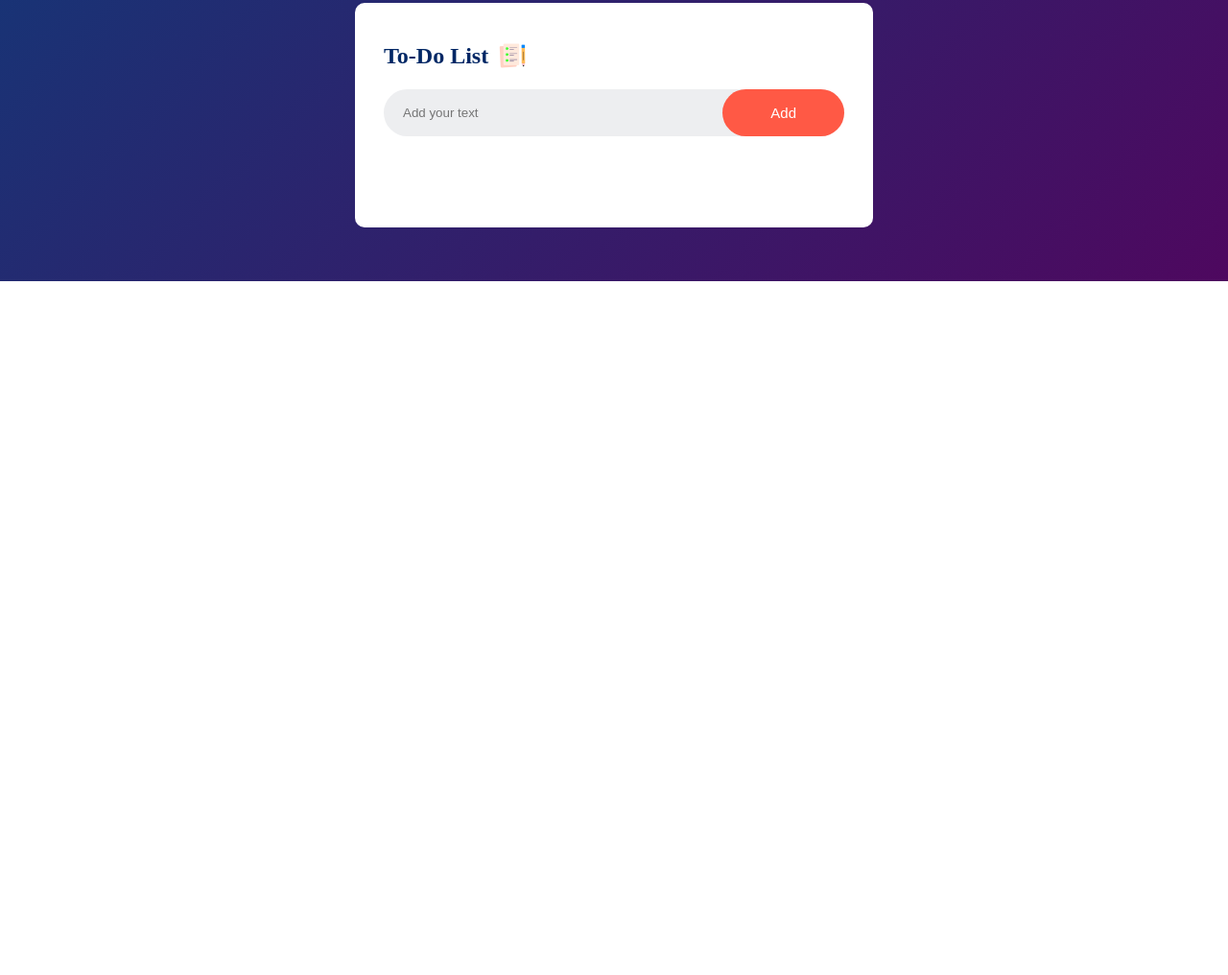
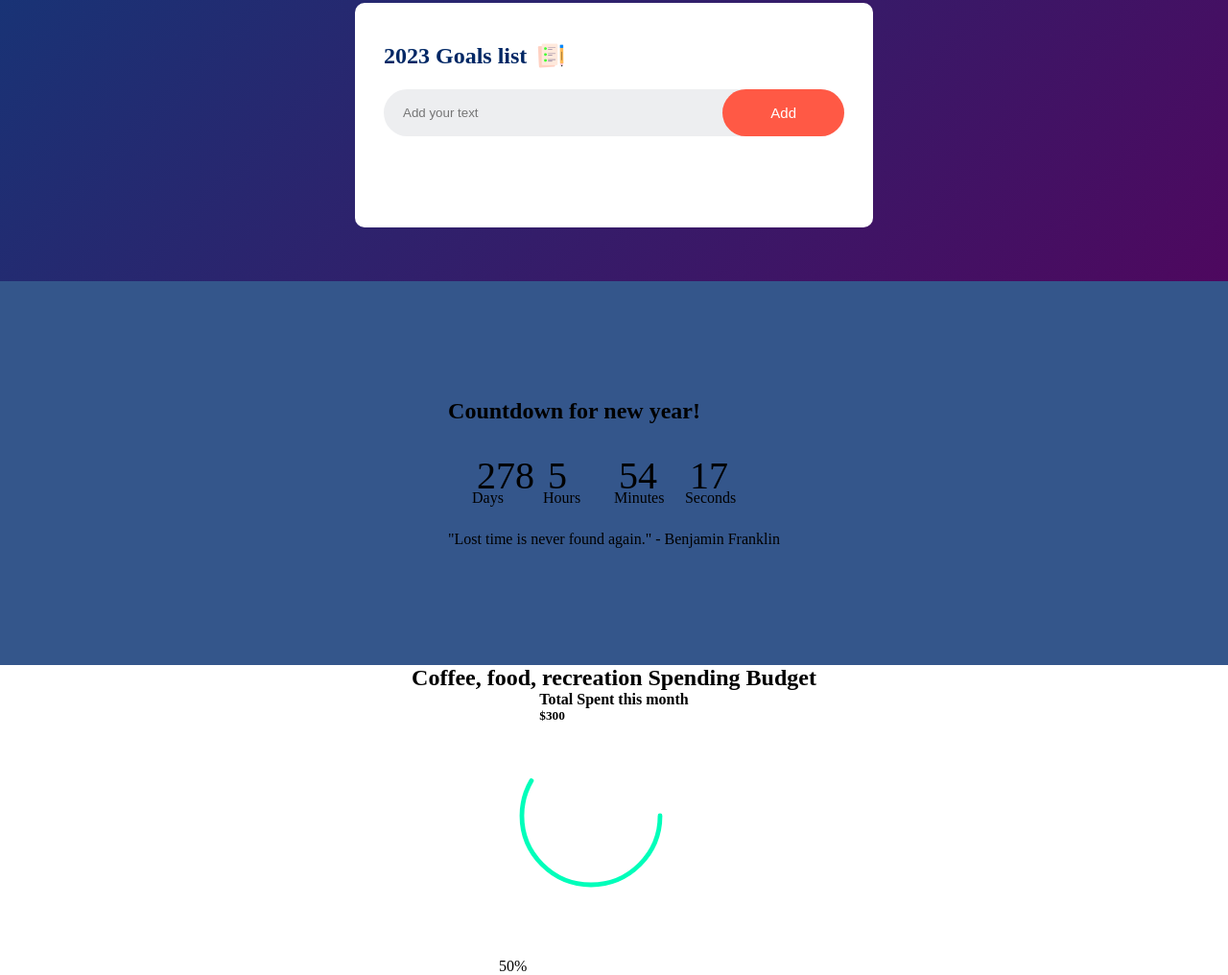
Before and after one commit to EricWeatherington/My-2023-fitness-tracker, a website with bundled scripts: page index.html in a window 1280 px wide. Shown: the part 434-1450 px from the top of the page at 96% size. Before the commit the page ends 800 px from the top, so only its background shows below. Built offline with nearby package versions, Linux system fonts and the light colour scheme.

Commit message:
third commit - add yearly goals/todo list

```diff
--- a/index.html
+++ b/index.html
@@ -48,7 +48,7 @@
 
     <div class="todo-container">
         <div class="todo-app">
-            <h2>To-Do List <img src= "images/icon.png"></h2>
+            <h2>2023 Goals list <img src= "images/icon.png"></h2>
             <div class="row">
                 <input type="text" id="input-box" placeholder="Add your text">
                 <button onclick="addTask()">Add</button>
@@ -62,6 +62,54 @@
         </div>
     </div>
 
+    <!--Date Countdowns -->
+
+    <div class="countdown-container">
+        <div class="countdown-content">
+            <h2 id="newYearMessage">Countdown for new year!</h2>
+            <div class="countdown-time">
+                <div>
+                    <p id="days">00</p>
+                    <span>Days</span>
+                </div>
+                <div>
+                    <p id="hours">00</p>
+                    <span>Hours</span>
+                </div>
+                <div>
+                    <p id="minutes">00</p>
+                    <span>Minutes</span>
+                </div>
+                <div>
+                    <p id="seconds">00</p>
+                    <span>Seconds</span>
+                </div>
+
+            </div>
+            <p>"Lost time is never found again." - Benjamin Franklin</p>
+        </div>
+    </div>
+
+    <!-- Budget App -->
+
+    <div class="budget-container">
+        <div class="budget-content">
+            <h2>Coffee, food, recreation Spending Budget</h2>
+            <div class="spending">
+                <h4>Total Spent this month</h4>
+                <h5>$300</h5>
+            </div>
+            <div class="progress">
+                <svg viewBox="0 0 100 100" xmlns="http://www.w3.org/2000/svg">
+                    <circle cx="40" cy="40" r="30"/>
+                </svg>
+            <div class="number">
+                <p>50%</p>
+            </div>
+            </div>
+        </div>
+    </div>
+
     <script src="index.js"></script>
 </body>
 </html>
--- a/index.js
+++ b/index.js
@@ -120,3 +120,33 @@ function showTask(){
     listContainer.innerHTML = localStorage.getItem("data");
 }
 showTask();
+
+// Countdown for special dates
+
+var coutDownDate = new Date("Jan 1, 2024 00:00:00").getTime();
+
+
+var x = setInterval(function() {
+    var now = new Date().getTime();
+    var distance = coutDownDate - now;
+
+    var days = Math.floor(distance / (1000 * 60 * 60 *24));
+    var hours = Math.floor((distance % (1000 * 60 * 60 * 24)) / (1000 * 60 * 60));
+    var minutes = Math.floor((distance % (1000 * 60 * 60))/ (1000 * 60));
+    var seconds = Math.floor((distance % (1000 * 60)) / 1000);
+
+    document.getElementById("days").innerHTML = days;
+    document.getElementById("hours").innerHTML = hours;
+    document.getElementById("minutes").innerHTML = minutes;
+    document.getElementById("seconds").innerHTML = seconds;
+
+    if(distance < 0) {
+        clearInterval(x);
+        document.getElementById("newYearMessage").innerHTML = "Happy New Year, set some new goals!"
+        document.getElementById("days").innerHTML = "00";
+        document.getElementById("hours").innerHTML = "00";
+        document.getElementById("minutes").innerHTML = "00";
+        document.getElementById("seconds").innerHTML = "00";
+        }
+
+}, 1000);
--- a/style.css
+++ b/style.css
@@ -226,3 +226,66 @@ ul li span{
 ul li span:hover{
   background: #edeef0;
 }
+
+/* Countdown Timer */
+
+.countdown-container{
+  width: 100%;
+  height: 50vh;
+  background: #34568b;
+  display: flex;
+  align-items: center;
+  justify-content: center;
+
+
+}
+
+.countdown-time {
+  display: flex;
+  padding: 10px;
+  margin: 15px;
+}
+
+.countdown-time div {
+  flex-basis: 100px;
+}
+
+.countdown-time div p {
+  font-size: 40px;
+  margin-bottom: -14px;
+  padding: 5px;
+
+}
+
+
+/* Budget */
+
+.budget-container {
+  display: flex;
+  justify-content: center;
+  align-items: center;
+}
+
+.budget-content {
+  display: flex;
+  justify-content: center;
+  align-items: center;
+  flex-direction: column;
+}
+
+svg{
+
+  height: 15rem;
+  width: 15rem;
+}
+
+svg circle {
+  fill: none;
+  color: #00feba;
+  stroke: #00feba;
+  stroke-width: 2;
+  stroke-linecap: round;
+  stroke-dasharray: 110;
+
+
+}
```
Also changed, not shown: 1 other file.
